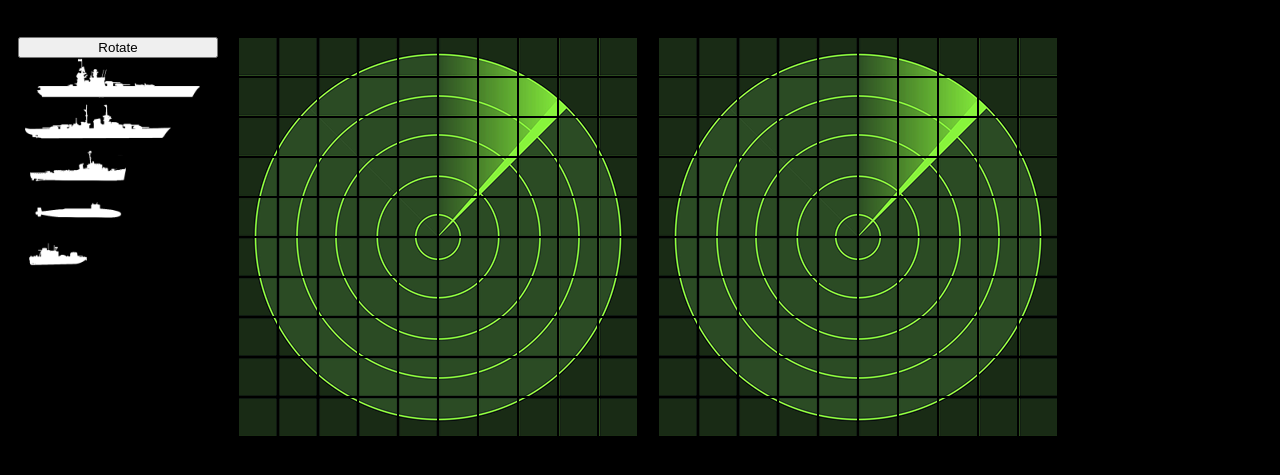
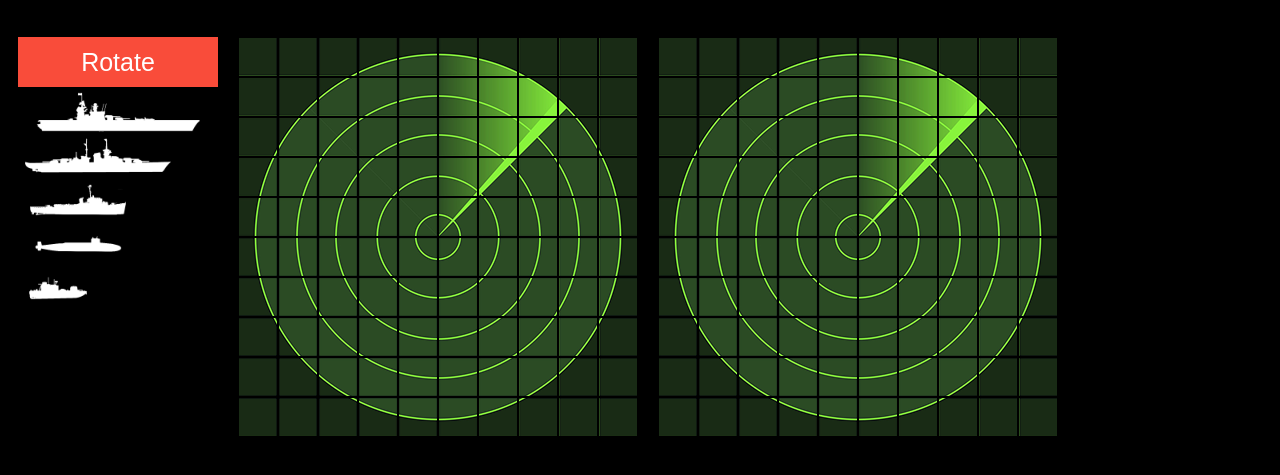
Before and after one commit to kihno/battleship, a website built with webpack: page dist/index.html in a window 1280 px wide. Both pictures are taken after a click on the button "New Game". Shown: the part 115-590 px from the top of the page. Built offline with nearby package versions, Linux system fonts and the light colour scheme.

Commit message:
Polish styling and clean up code

```diff
--- a/src/events.js
+++ b/src/events.js
@@ -383,6 +383,7 @@ export const events = (() => {
         }
 
         playButton.style.display = 'block';
+        aiBoard.style.marginRight = '220px';
     }
 
     function resetBoard() {
@@ -393,6 +394,7 @@ export const events = (() => {
         while(aiBoard.firstChild) {
             aiBoard.removeChild(aiBoard.firstChild);
         }
+        info.textContent = '';
     }
 
 })();
--- a/src/gameLoop.js
+++ b/src/gameLoop.js
@@ -98,10 +98,4 @@ export const game = (() => {
         return num;
     }
 
-    return {
-        generateCoordinate, createGame,
-        p1: p1,
-        p2: p2,
-    }
-
 })();
--- a/src/stylesheet.css
+++ b/src/stylesheet.css
@@ -20,6 +20,16 @@ h1 {
     text-align: center;
 }
 
+#playButton, #rotate {
+    cursor: pointer;
+    background-color: #f94c3a;
+    color: white;
+    font-size: 25px;
+    border: none;
+    width: 200px;
+    height: 50px;
+}
+
 #display {
     display: flex;
     justify-content: center;
@@ -29,6 +39,10 @@ h1 {
 
 #aiBoard {
     margin-right: 220px;
+}
+
+#aiBoard>.cell {
+    cursor: crosshair;
 }
 
 #info {
@@ -41,6 +55,7 @@ h1 {
     display: none;
     flex-direction: column;
     width: 200px;
+    gap: 5px;
 }
 
 #ships {
@@ -48,6 +63,10 @@ h1 {
     flex-direction: column;
     align-items: flex-start;
     background-color: black;
+}
+
+#carrierContainerr>img {
+    cursor: grab;
 }
 
 .ship {
@@ -105,6 +124,7 @@ h1 {
 }
 
 .cell>img {
+    cursor: grab;
     position: absolute;
 }
 
```
Also changed, not shown: src/gameLoop.test.js (+0 -7 lines), dist/main.js.
